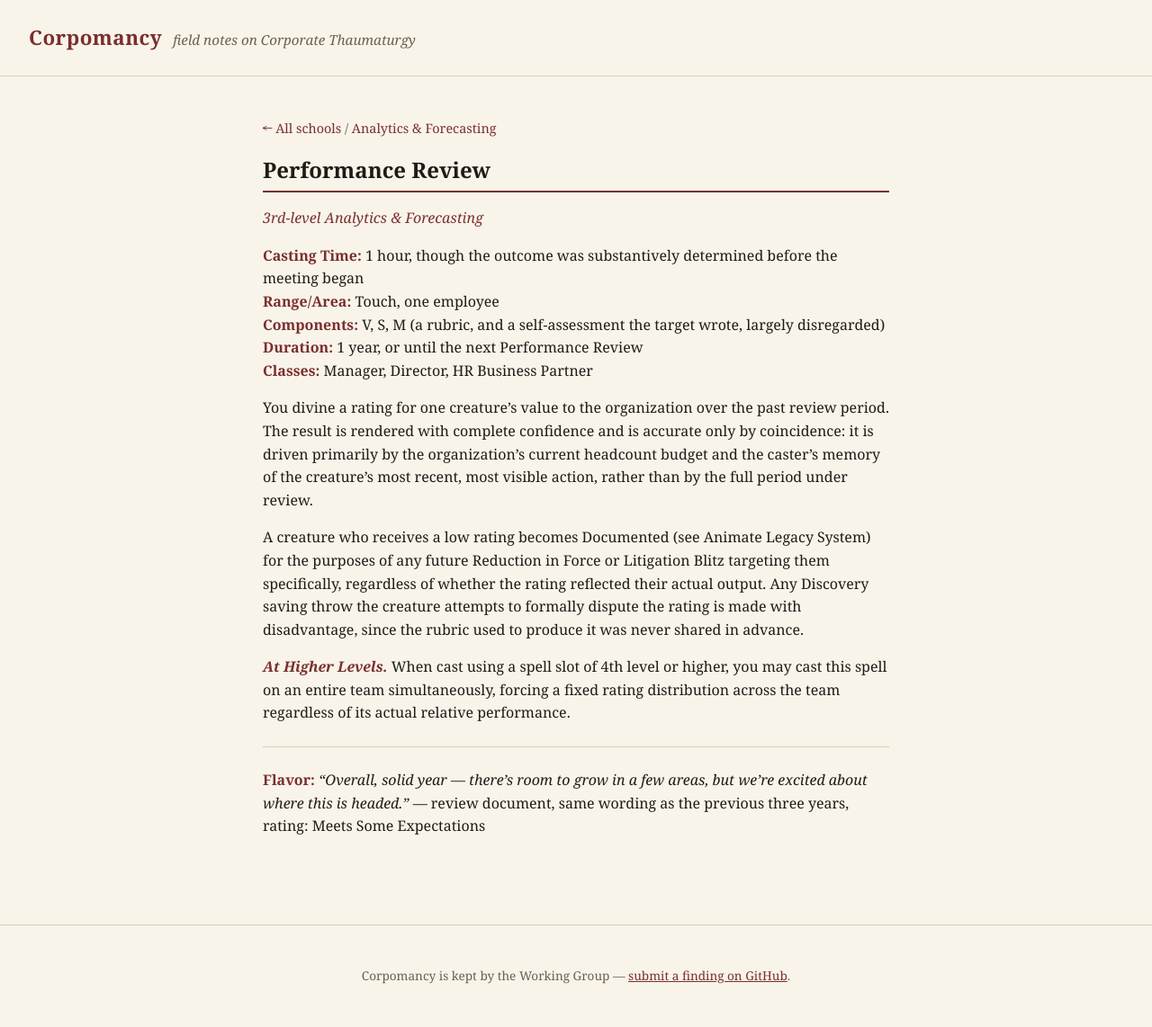
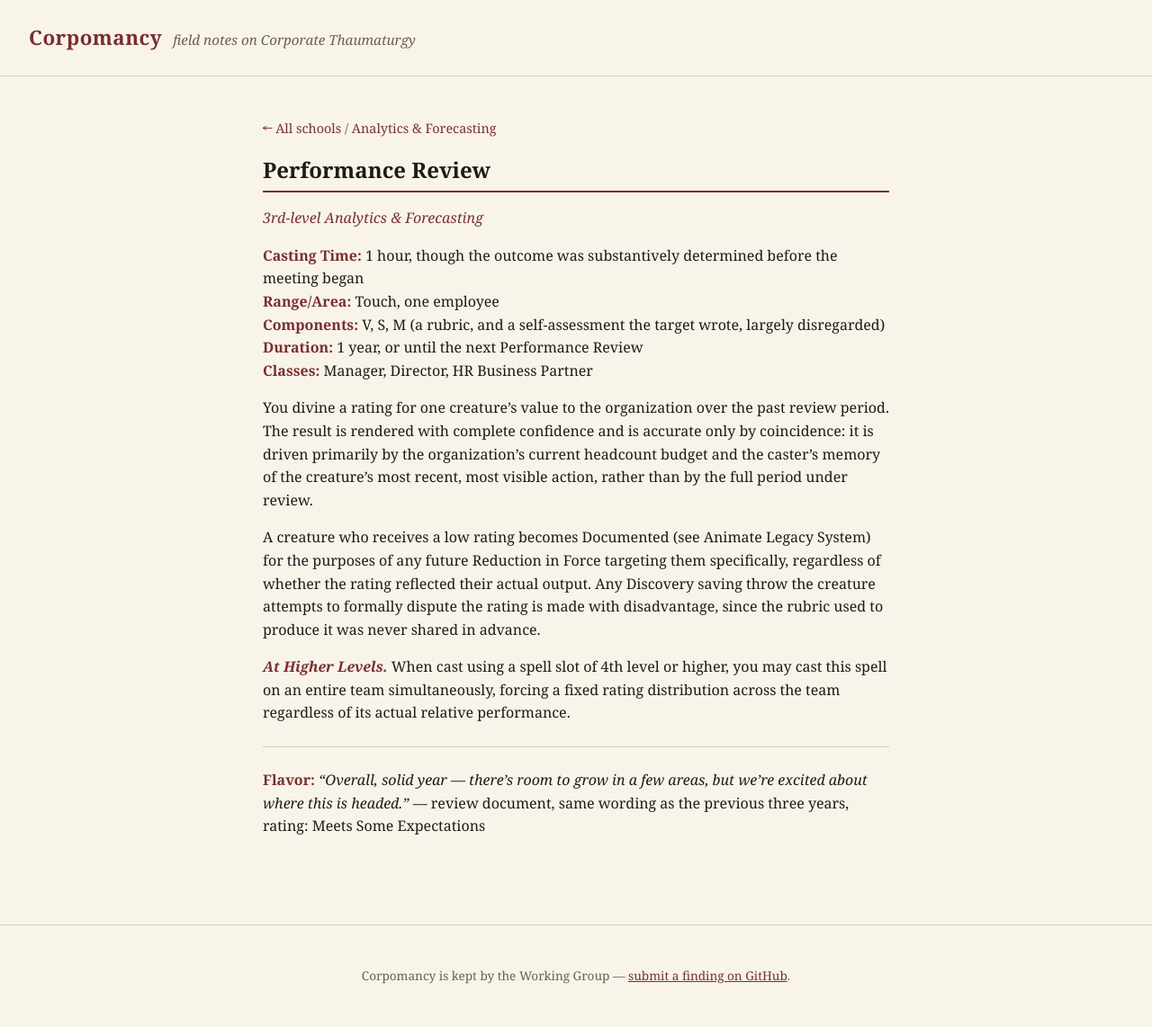
Before and after one commit to gothosvc/corpomancy, a Jekyll site: the page built from spells/analytics-forecasting/performance-review.md, in a window 1280 px wide. Shown: the whole page at 90% size. Built offline with Jekyll 4.4.1, drawn with Linux system fonts in a browser that asks for light colours.

Commit message:
circling back re: herding cats

```diff
--- a/_config.yml
+++ b/_config.yml
@@ -8,7 +8,6 @@ permalink: pretty
 exclude:
   - README.md
   - SCHOOLS.md
-  - MECHANICS.md
   - TEMPLATE.md
   - CONTRIBUTING.md
   - CODE_OF_CONDUCT.md
--- a/spells/analytics-forecasting/performance-review.md
+++ b/spells/analytics-forecasting/performance-review.md
@@ -26,9 +26,9 @@ creature's most recent, most visible action, rather than by the full
 period under review.
 
 A creature who receives a low rating becomes Documented (see Animate
-Legacy System) for the purposes of any future Reduction in Force or
-Litigation Blitz targeting them specifically, regardless of whether the
-rating reflected their actual output. Any Discovery saving throw the
+Legacy System) for the purposes of any future Reduction in Force
+targeting them specifically, regardless of whether the rating reflected
+their actual output. Any Discovery saving throw the
 creature attempts to formally dispute the rating is made with
 disadvantage, since the rubric used to produce it was never shared in
 advance.
```
Also changed, not shown: MECHANICS.md (+19 -11 lines), index.md (+3 -1 lines), spells/finance/reduction-in-force.md (+2 -1 lines).
